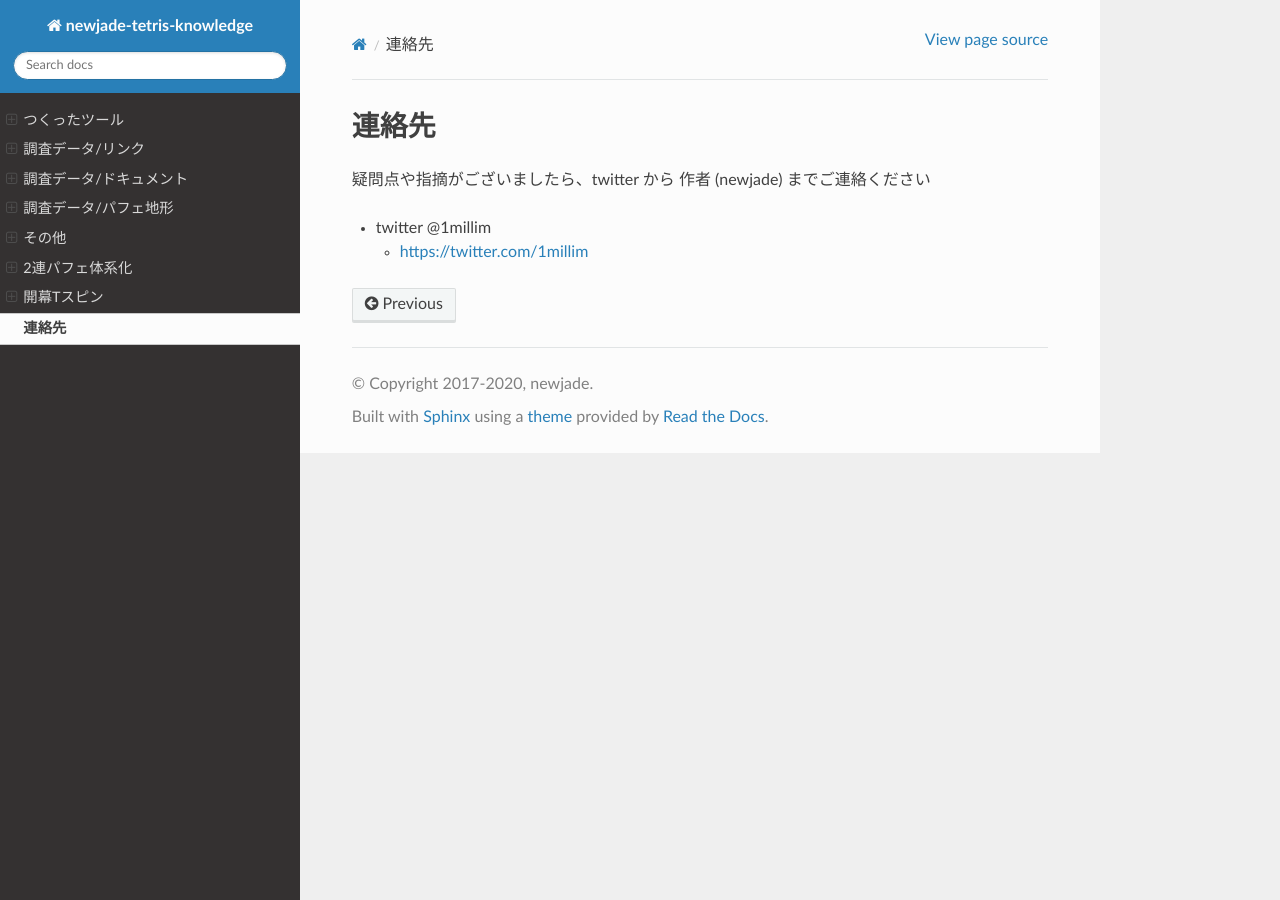
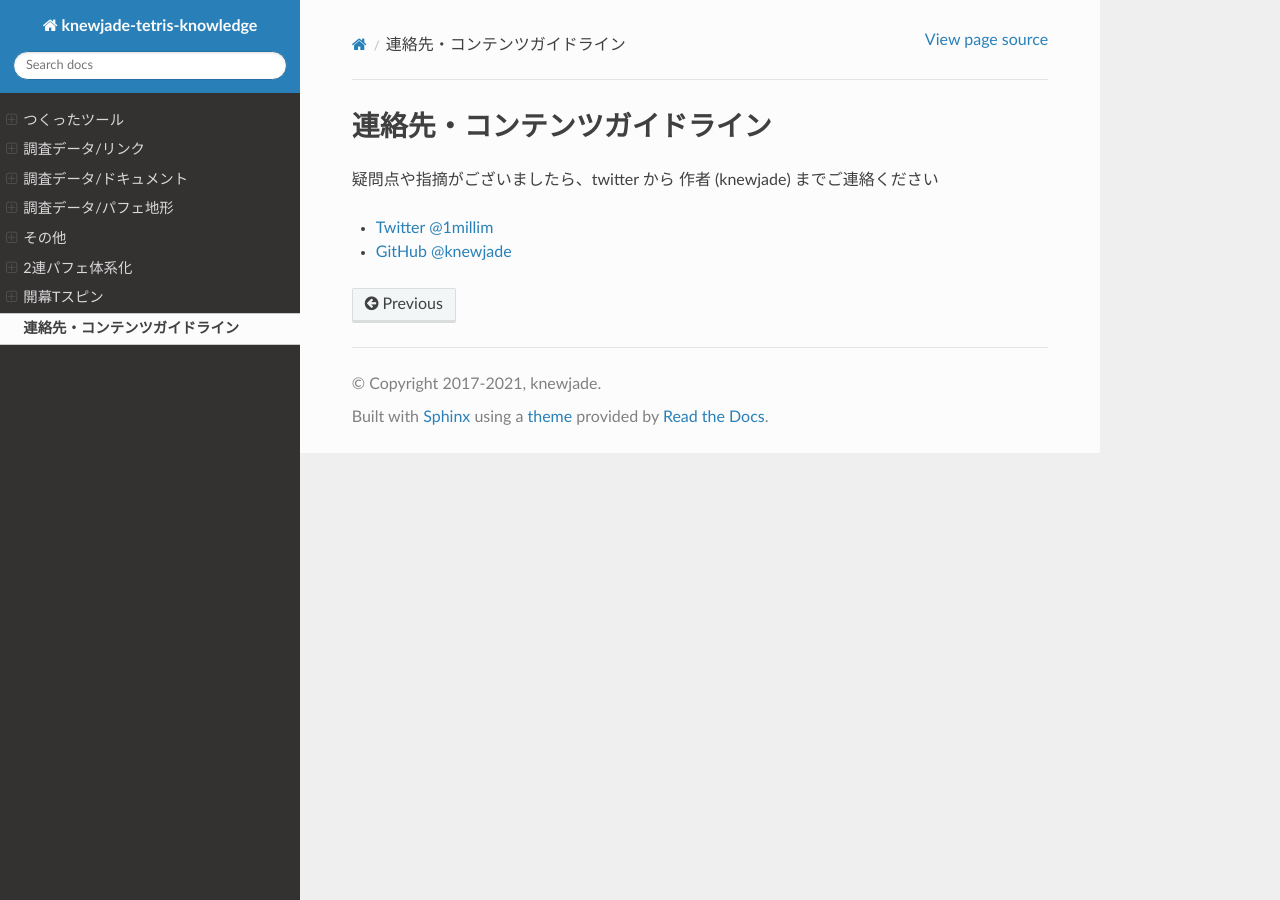
Before and after one commit to knewjade/tetris-knowledge-sphinx, a Sphinx documentation site: the page built from source/contact.rst, in a window 1280 px wide. Built offline with Sphinx 7.4.7 and the Read the Docs theme 2.0.0, drawn with Linux system fonts in a browser that asks for light colours.

Commit message:
Update docs

```diff
--- a/source/conf.py
+++ b/source/conf.py
@@ -46,9 +46,9 @@ source_suffix = '.rst'
 master_doc = 'index'
 
 # General information about the project.
-project = 'newjade-tetris-knowledge'
-copyright = '2017-2020, newjade'
-author = 'newjade'
+project = 'knewjade-tetris-knowledge'
+copyright = '2017-2021, knewjade'
+author = 'knewjade'
 
 # The version info for the project you're documenting, acts as replacement for
 # |version| and |release|, also used in various other places throughout the
@@ -134,7 +134,7 @@ latex_elements = {
 #  author, documentclass [howto, manual, or own class]).
 latex_documents = [
     (master_doc, 'solution-finder.tex', 'solution-finder Documentation',
-     'newjade', 'manual'),
+     'knewjade', 'manual'),
 ]
 
 
--- a/source/contact.rst
+++ b/source/contact.rst
@@ -1,9 +1,8 @@
 ========================
-連絡先
+連絡先・コンテンツガイドライン
 ========================
 
-疑問点や指摘がございましたら、twitter から 作者 (newjade) までご連絡ください
+疑問点や指摘がございましたら、twitter から 作者 (knewjade) までご連絡ください
 
-* twitter @1millim
-
-  - https://twitter.com/1millim
+* `Twitter @1millim <https://twitter.com/1millim>`_
+* `GitHub @knewjade <https://github.com/knewjade>`_
--- a/source/index.rst
+++ b/source/index.rst
@@ -5,7 +5,7 @@ Welcome
 このページについて
 ===========================================
 
-このページは作者が調べたテトリスの各データを忘れないようにまとめて置くページです。
+このページは、作者がテトリスに関連して調べたり、作ったりしたものをまとめたページです。
 
 更新は気まぐれです。
 
```
